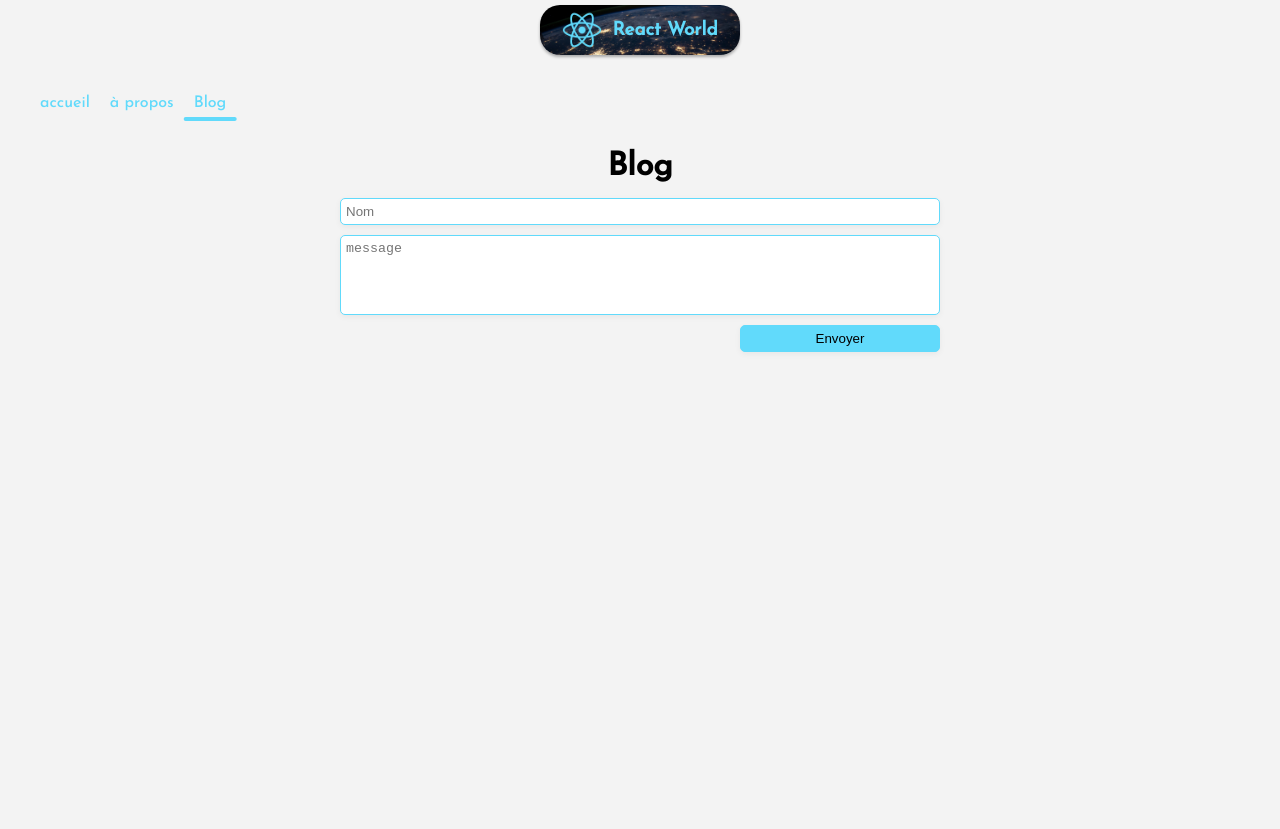
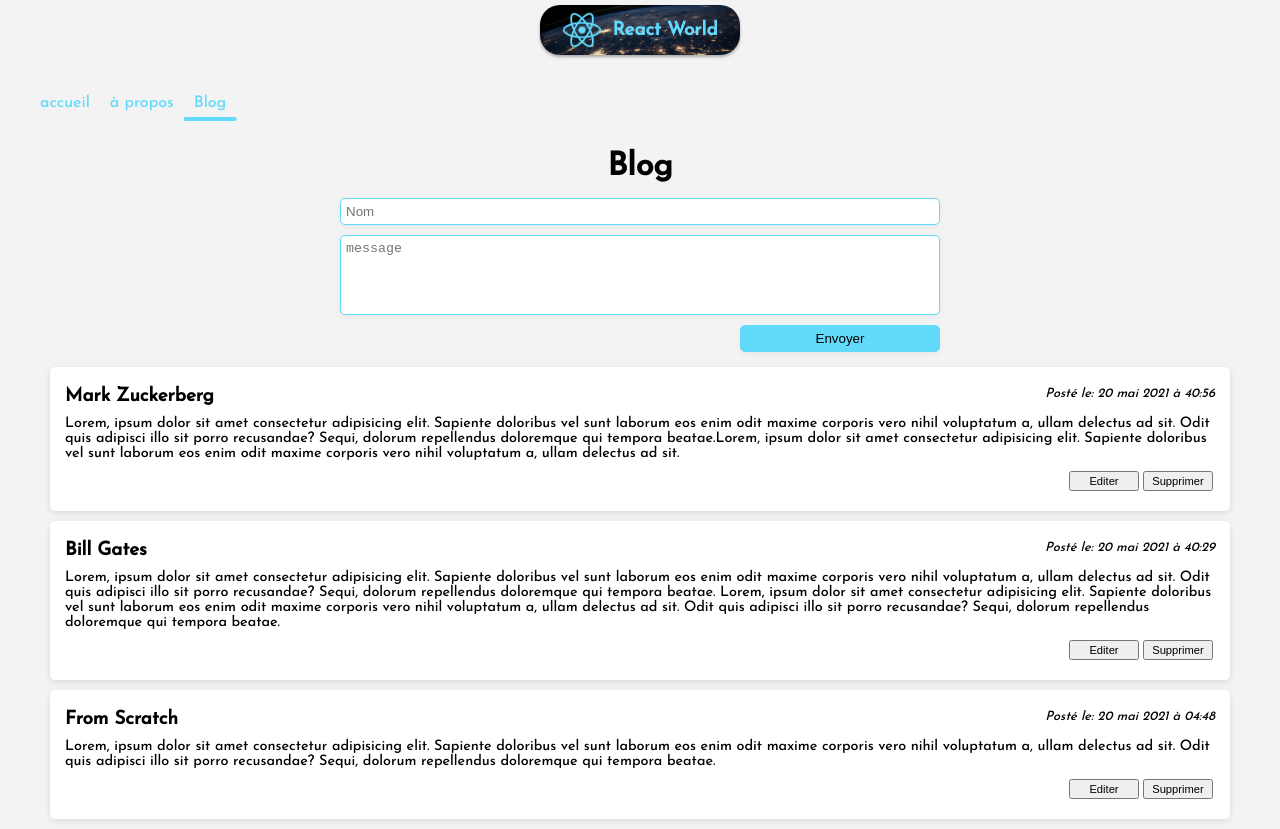
Before and after one commit to Elisee-des/mastering-front-end-React_pays, a React (Create React App) app: page /blog in a window 1280 px wide. Before the commit the page ends 800 px from the top, so only its background shows below. Built offline with nearby package versions, Linux system fonts and the light colour scheme; data requests are answered from the project's data file.

Commit message:
gestion de l'affichage terminer.debut de la generation deds article

```diff
--- a/package.json
+++ b/package.json
@@ -19,7 +19,8 @@
     "start": "react-scripts start",
     "build": "react-scripts build",
     "test": "react-scripts test",
-    "eject": "react-scripts eject"
+    "eject": "react-scripts eject",
+    "server": "json-server --w src/assets/db.json --port 3004"
   },
   "browserslist": {
     "production": [
--- /dev/null
+++ b/src/components/Article.js
@@ -0,0 +1,31 @@
+import React from 'react';
+
+const Article = ({ article }) => {
+
+    const dataParser = (date) => {
+        let newData = new Date(date).toLocaleDateString("fr-FR", {
+            year: "numeric",
+            month: "long",
+            day: "numeric",
+            minute: "numeric",
+            second: "numeric"
+        })
+        return newData
+    }
+
+    return (
+        <div className="article">
+            <div className="card-header">
+                <h3>{article.author}</h3>
+                <em>Posté le: {dataParser(article.date)}</em>
+            </div>
+            <p>{article.content}</p>
+            <div className="btn-container">
+                <button>Editer</button>
+                <button>Supprimer</button>
+            </div>
+        </div>
+    );
+};
+
+export default Article;
--- a/src/pages/Blog.js
+++ b/src/pages/Blog.js
@@ -1,5 +1,8 @@
+import axios from 'axios';
 import React from 'react';
+import { useEffect } from 'react';
 import { useState } from 'react';
+import Article from '../components/Article';
 import Logo from "../components/Logo"
 import Navigation from "../components/Navigation"
 
@@ -8,6 +11,15 @@
 
     const [content, setContent] = useState("");
     const [error, setError] = useState(false)
+    const [blogData, setBlogData] = useState([])
+
+    const getData = () => {
+        axios
+            .get("http://localhost:3004/articles")
+            .then((res) => setBlogData(res.data));
+    }
+
+    useEffect(() => getData(), [])
 
     const handleSubmit = (e) => {
         e.preventDefault();
@@ -27,10 +39,19 @@
 
             <form onSubmit={(e) => handleSubmit(e)}>
                 <input type="text" placeholder='Nom' />
-                <textarea style={{border: error ? "1px solid red" : "1px solid #61dafb"}} placeholder='message' onChange={(e) => setContent(e.target.value)}></textarea>
+                <textarea style={{ border: error ? "1px solid red" : "1px solid #61dafb" }} placeholder='message' onChange={(e) => setContent(e.target.value)}></textarea>
                 {error && <p>Veuiller ecrire un minimun de 140 caracteres</p>}
                 <input type="submit" value="Envoyer" />
             </form>
+            <ul>
+                {
+                    blogData
+                        .sort((a, b) => b.date - a.date)
+                        .map((article) => (
+                            <Article key={article.id} article={article} />
+                        ))
+                }
+            </ul>
         </div>
     );
 };
```
